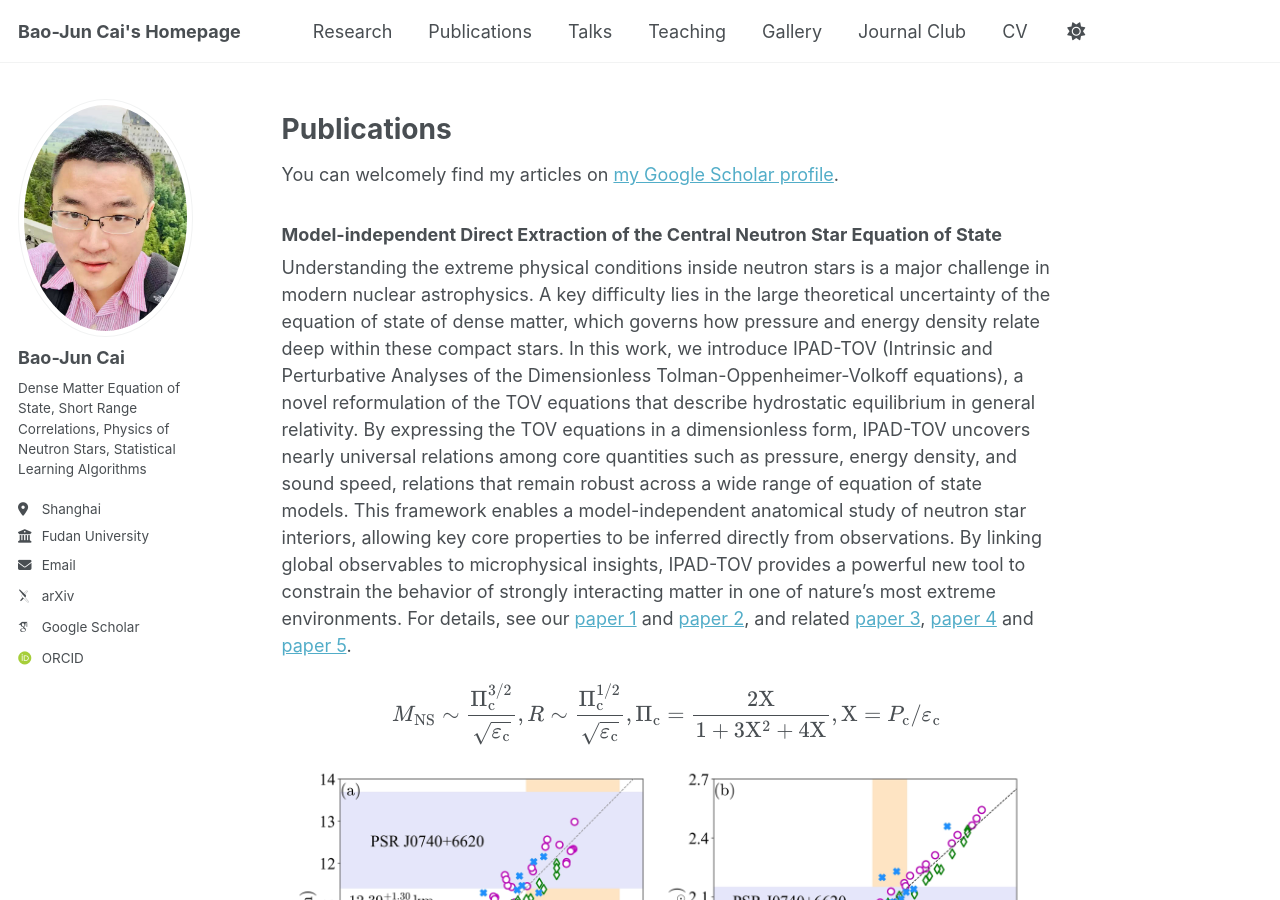
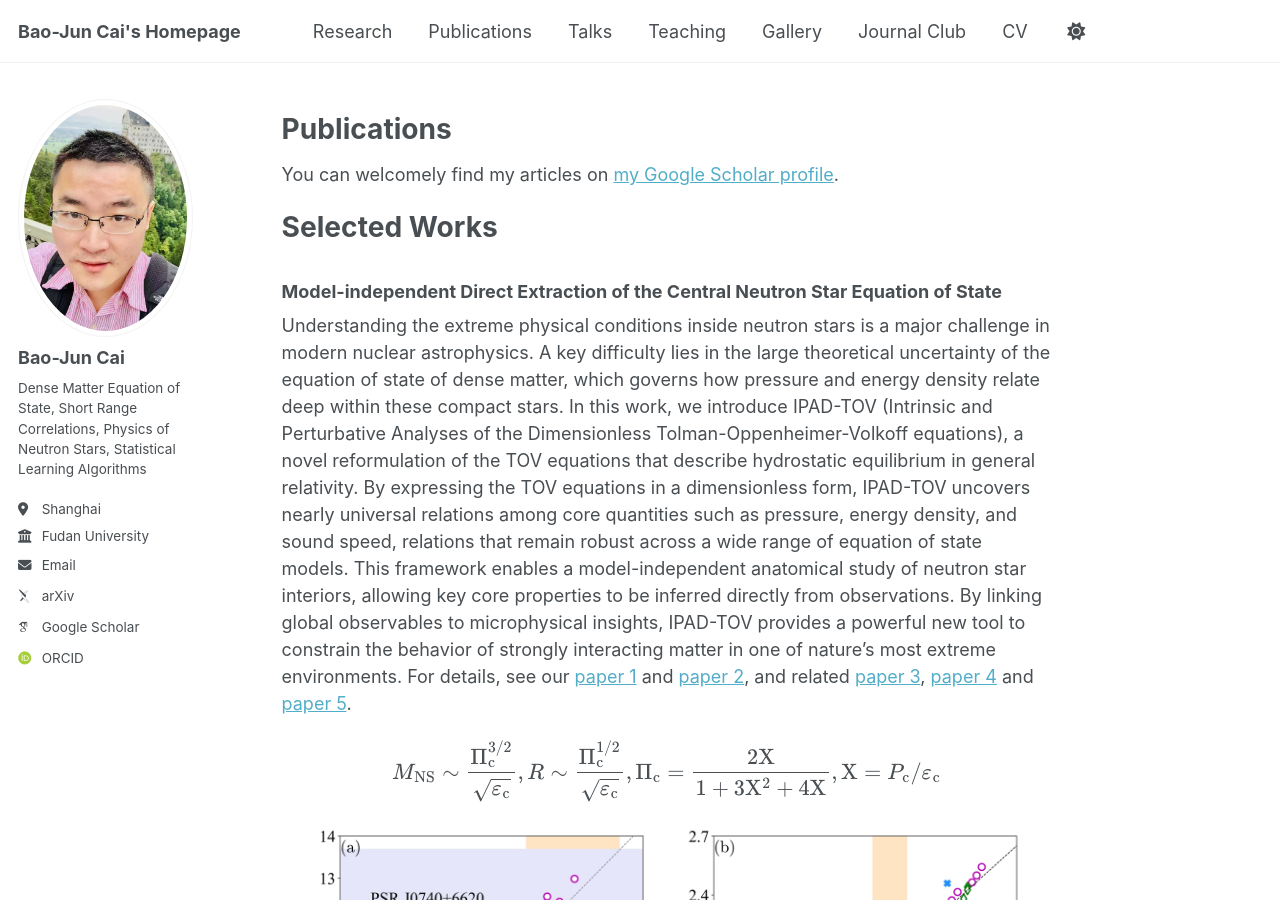
Before and after one commit to bjcai-phys/bjcai-phys.github.io, a Jekyll site: the page built from _pages/pubs.md, in a window 1280 px wide and 900 px high. Built offline with Jekyll 4.4.1, drawn with Linux system fonts in a browser that asks for light colours; some web fonts are replaced.

Commit message:
Update pubs.md

```diff
--- a/_pages/pubs.md
+++ b/_pages/pubs.md
@@ -9,6 +9,7 @@ author_profile: true
 
 You can welcomely find my articles on <a href="https://scholar.google.com/citations?hl=en&user=Sji0PwMAAAAJ&view_op=list_works&sortby=pubdate" target="_blank">my Google Scholar profile</a>.
 
+# Selected Works
 
 ### Model-independent Direct Extraction of the Central Neutron Star Equation of State
 
```
